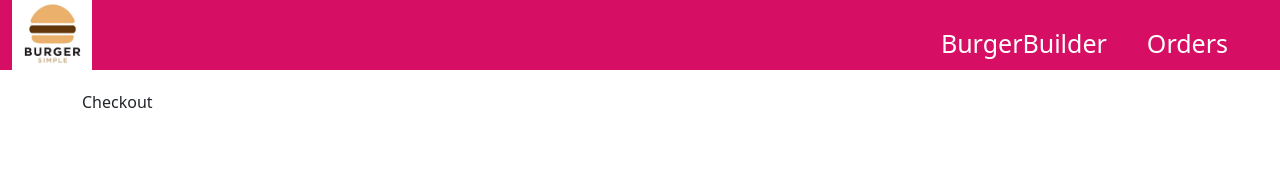
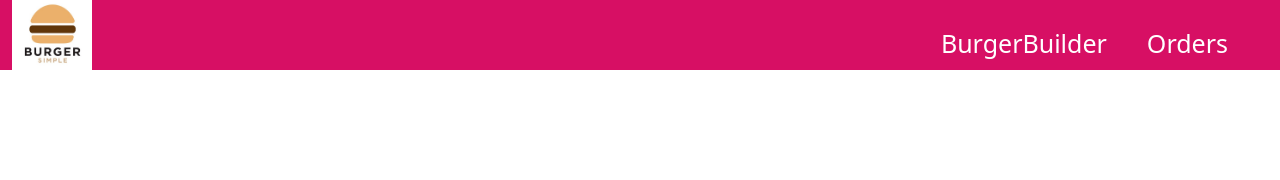
Before and after one commit to mitul88/react-burger-builder, a React (Create React App) app: page /checkout in a window 1280 px wide. Shown: the top 180 px of the page. Built offline with nearby package versions, Linux system fonts and the light colour scheme.

Commit message:
converted checkout to class component

```diff
--- a/src/Components/Orders/Checkout/Checkout.js
+++ b/src/Components/Orders/Checkout/Checkout.js
@@ -1,9 +1,13 @@
-const Checkout = () => {
-    return (
-        <div>
-            Checkout
-        </div>
-    )
+import React, { Component } from "react";
+
+export class Checkout extends Component {
+    render() {
+        return (
+            <div>
+
+            </div>
+        )
+    }
 }
 
 export default Checkout;
```
